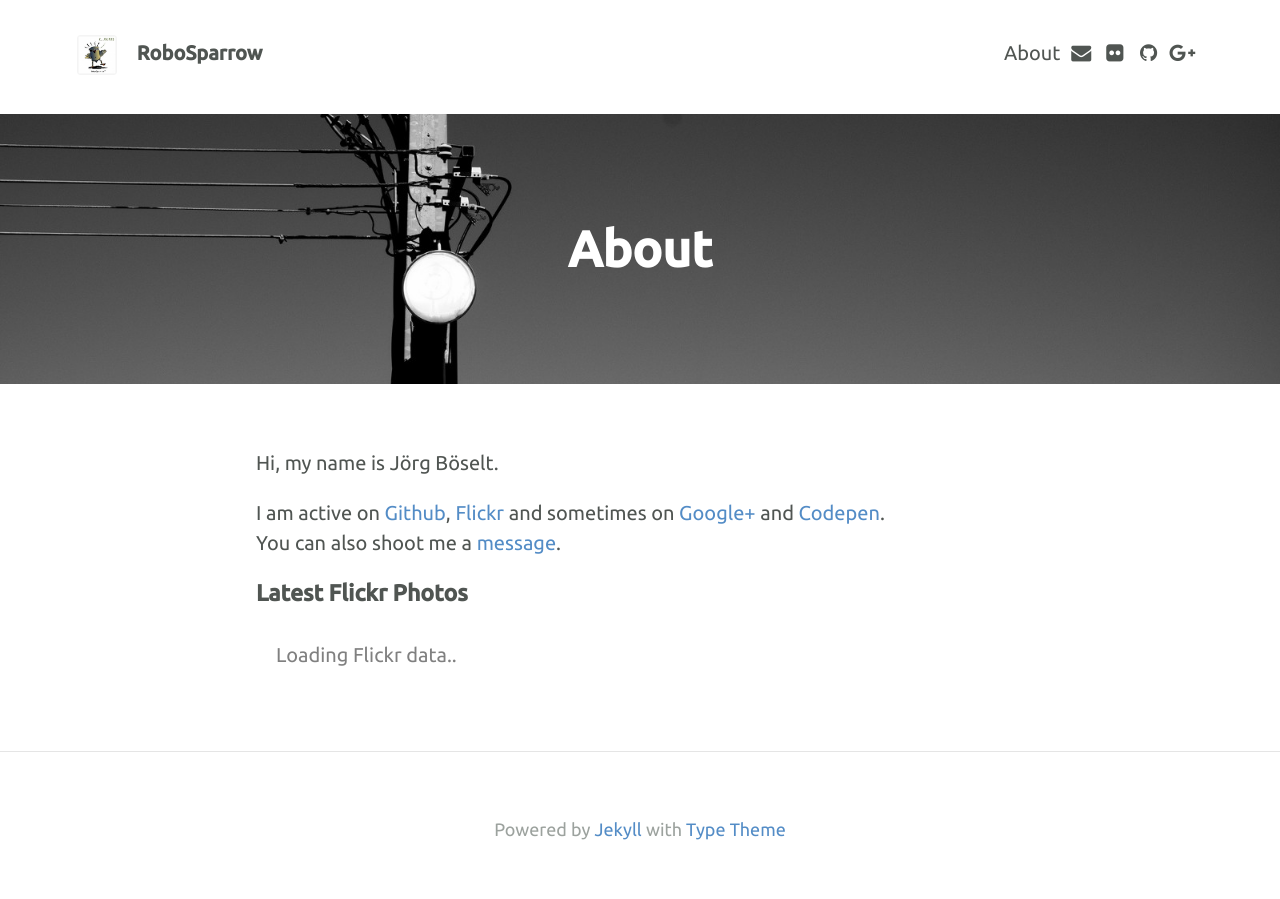
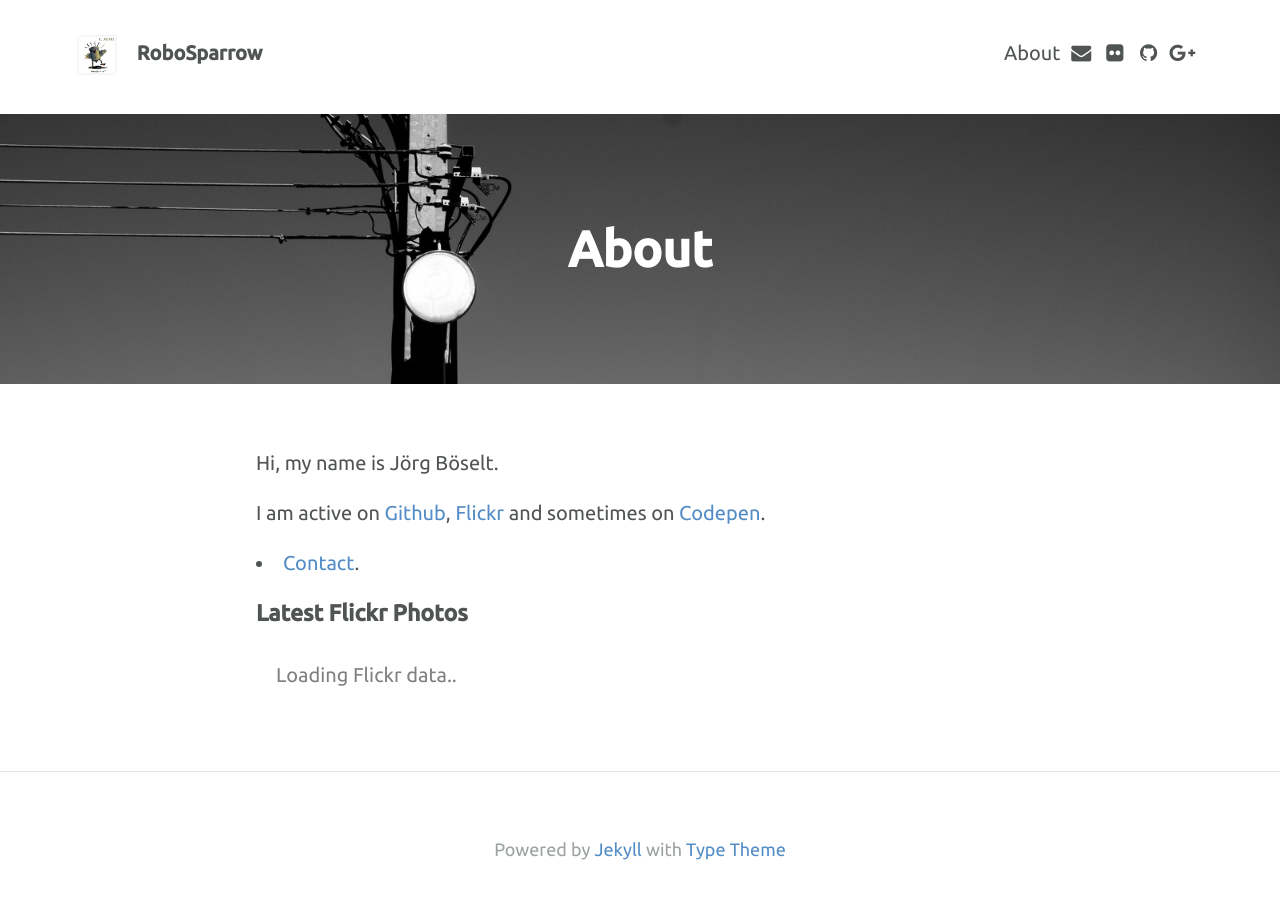
Before and after one commit to RoboSparrow/RoboSparrow.github.io, a Jekyll site: the page built from about.md, in a window 1280 px wide and 927 px high. Shown: the top 899 px of the window. Built offline with Jekyll 4.4.1, drawn with Linux system fonts in a browser that asks for light colours; nearby versions of some CDN libraries.

Commit message:
remove g

```diff
--- a/about.md
+++ b/about.md
@@ -11,8 +11,9 @@ css:
 
 Hi, my name is Jörg Böselt.
 
-I am active on [Github](https://github.com/RoboSparrow), [Flickr](https://www.flickr.com/photos/_-_oe_-_/) and sometimes on [Google+](https://plus.google.com/100846454403797627551) and [Codepen](http://codepen.io/RoboSparrow/#).
-You can also shoot me a [message](/contact).
+I am active on [Github](https://github.com/RoboSparrow), [Flickr](https://www.flickr.com/photos/_-_oe_-_/) and sometimes on [Codepen](http://codepen.io/RoboSparrow/#).
+
+* [Contact](/contact).
 
 <h4>Latest Flickr Photos</h4>
 <section id="FlickrPublicPhotos"><div class="text-center" style="color:grey;padding:1em;">Loading Flickr data..</div></section>
```
